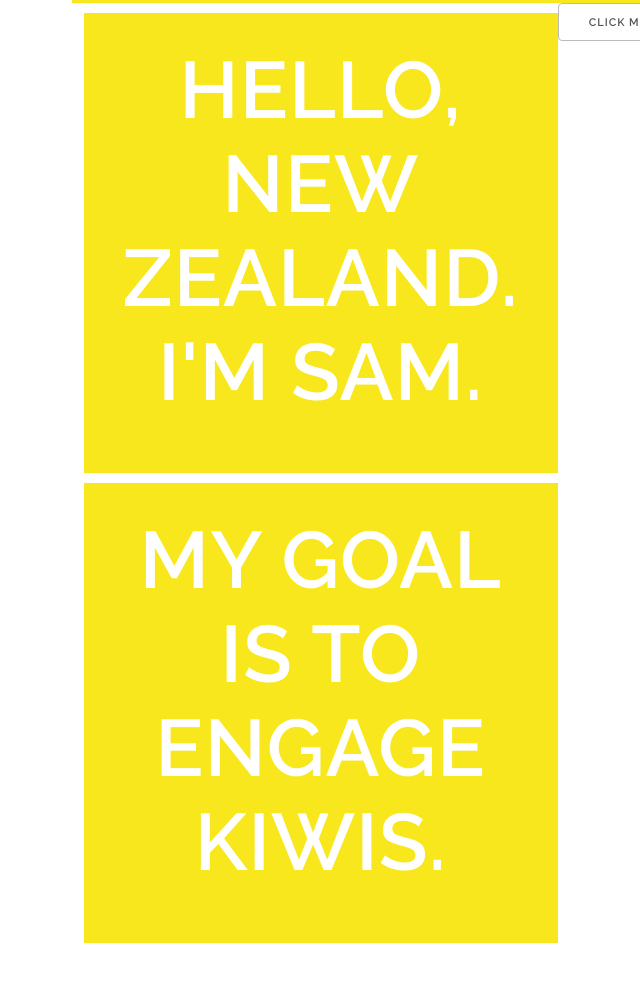
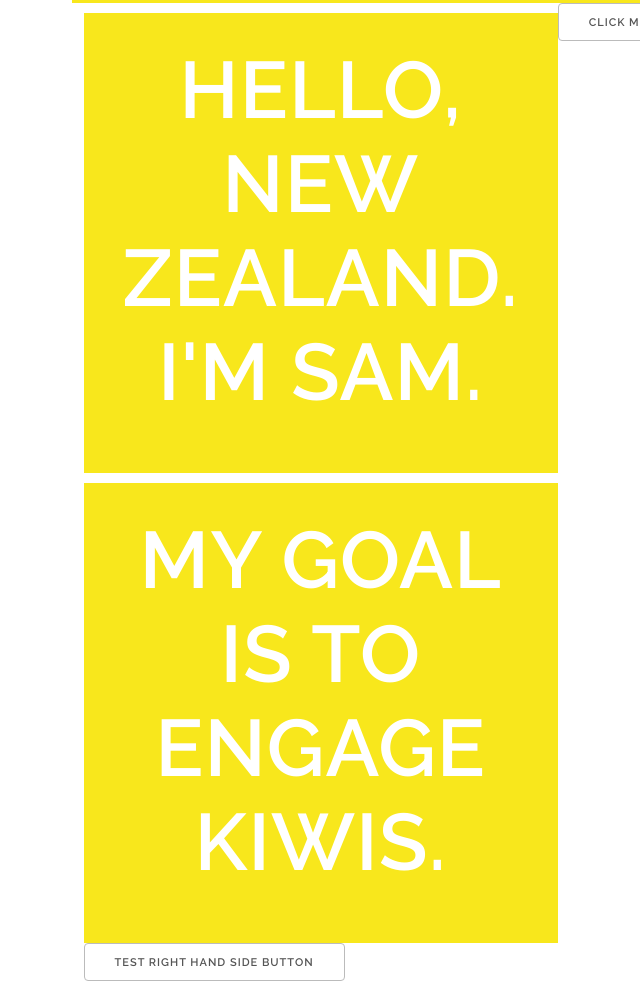
Before and after one commit to Lithovore/SAM-VP3, a website: page index.html in a window 1280 px wide. Shown: the part 1123-2114 px from the top of the page, without its empty margins (88-728 px from the left). Before the commit the page ends 2066 px from the top, so only its background shows below. Drawn offline with Linux system fonts and the light colour scheme.

Commit message:
Test right hand side buttons

```diff
--- a/index.html
+++ b/index.html
@@ -74,6 +74,12 @@
         </button>
       </div>
 
+      <div class="one-half column">
+        <button class="offset-by-one-half.columns" type="button" value="WHO IS SAM?" onclick="myFunction()" onmouseover="rollover()" onmouseout="mouseaway()">
+          <p>Test right hand side button</p>
+        </button>
+      </div>
+
       <button onclick="myFunction()">Click Me</button>
 <!-- End Document
   –––––––––––––––––––––––––––––––––––––––––––––––––– -->
```
